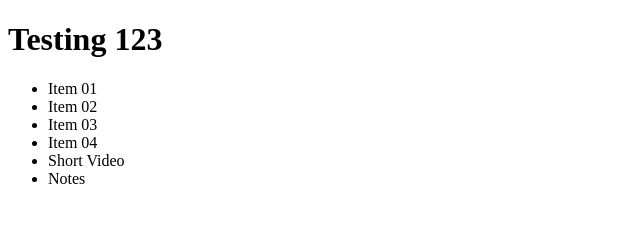
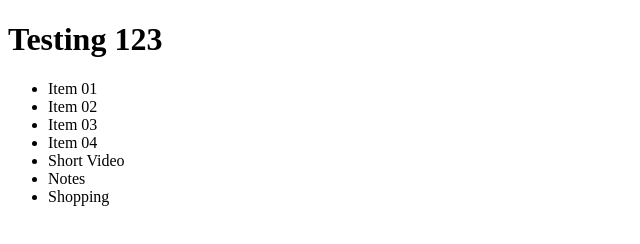
Before and after one commit to lewisaaronpaul/GitGitHub, a plain HTML site: page index.html in a window 1280 px wide. Shown: the full height of the page, 0-640 px from the left. Drawn offline with Linux system fonts and the light colour scheme.

Commit message:
shopping feature

```diff
--- a/index.html
+++ b/index.html
@@ -14,6 +14,7 @@
         <li>Item 04</li>
         <li>Short Video</li>
         <li>Notes</li>
+        <li>Shopping</li>
     </ul>
 </body>
 </html>
```
